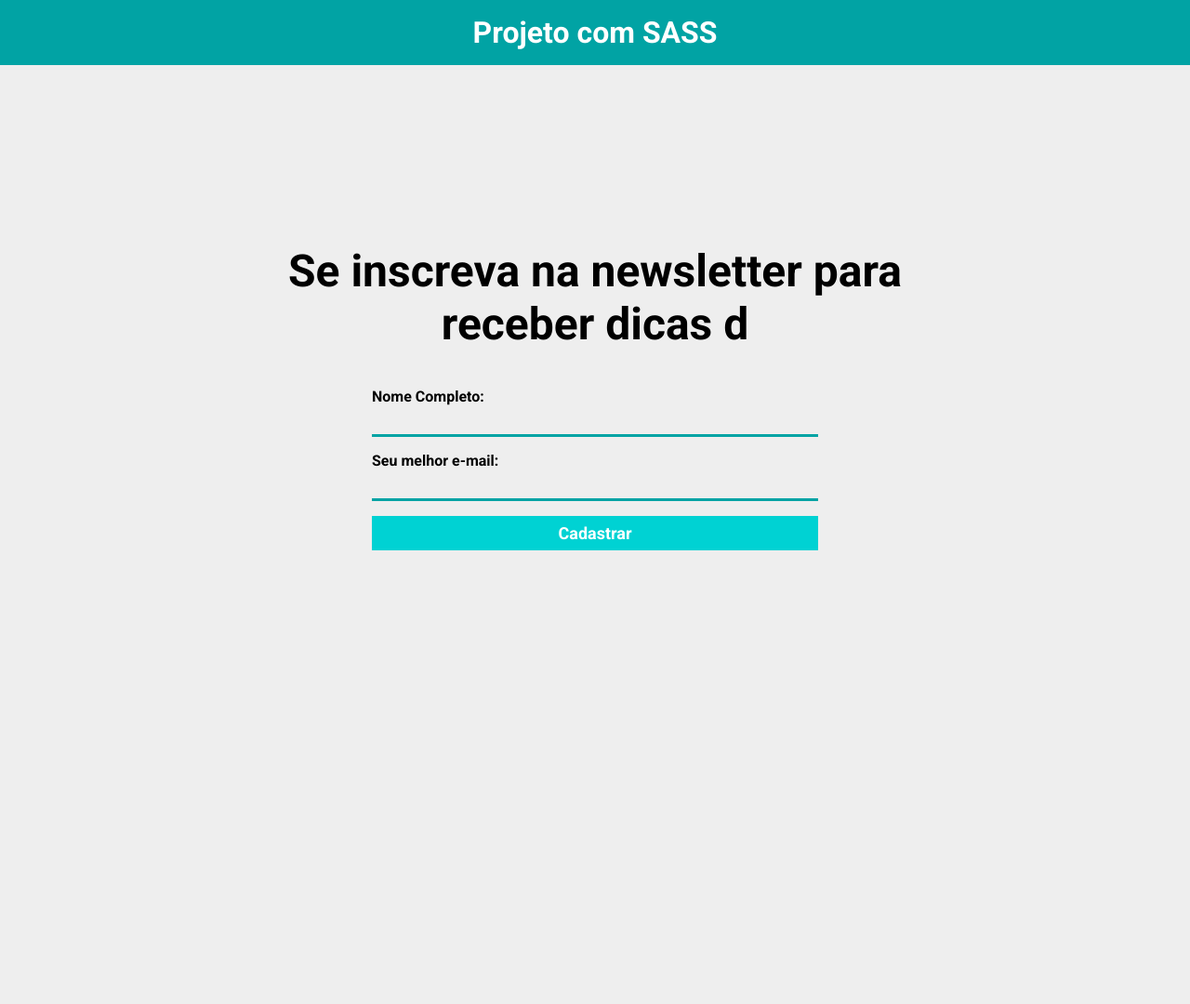
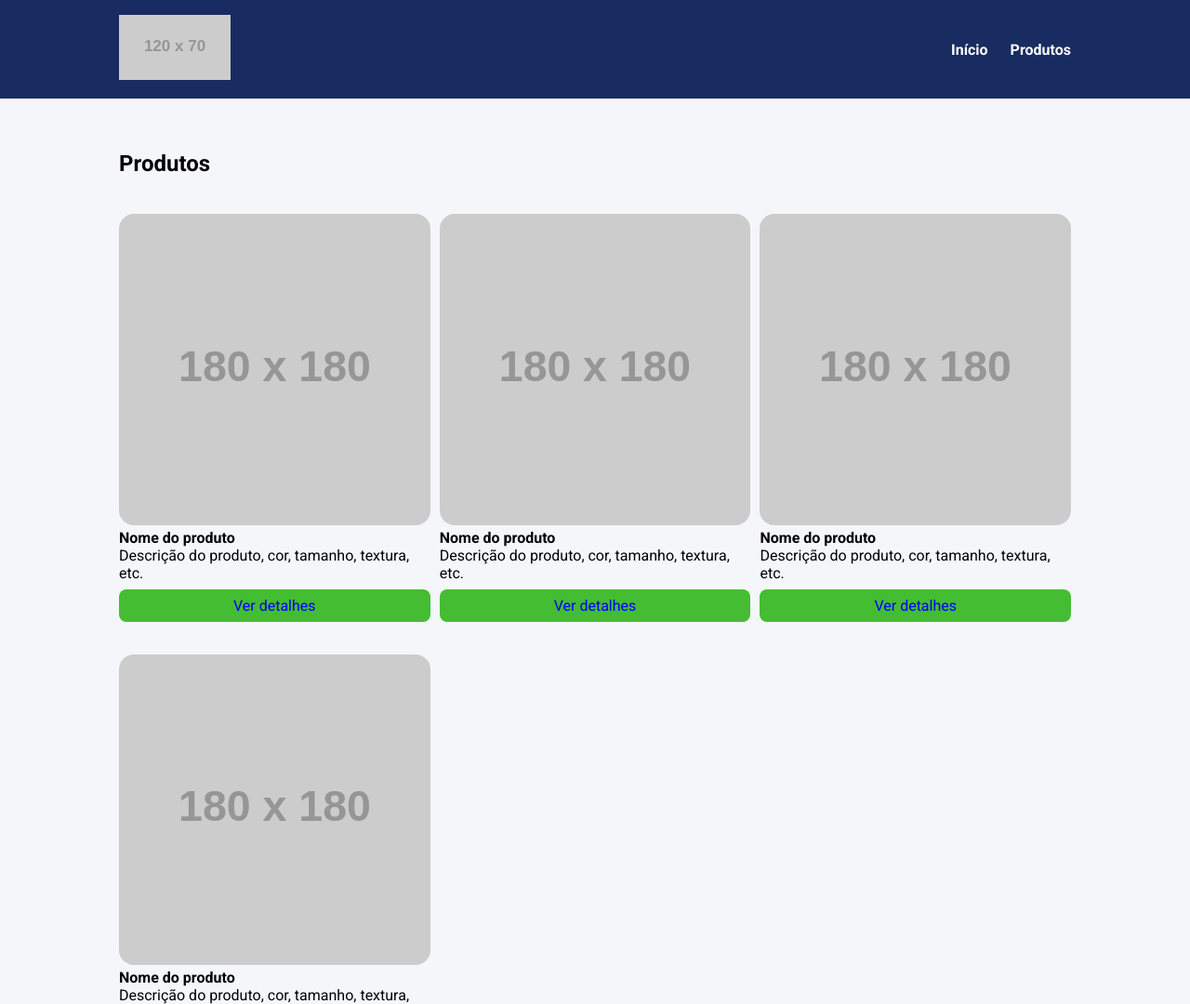
Before and after one commit to MarioHBS/curso_ebac_frontend, a website: page index.html in a window 1280 px wide. Shown: the top 1080 px of the page at 93% size. Before the commit the page ends 800 px from the top, so only its background shows below. Drawn offline with Linux system fonts and the light colour scheme; placeholder pictures from the web are drawn by us.

Commit message:
transformação

```diff
--- a/index.html
+++ b/index.html
@@ -1,32 +1,82 @@
 <!DOCTYPE html>
-<html lang="pt-Br">
+<html lang="pt-BR">
 <head>
     <meta charset="UTF-8">
+    <meta http-equiv="X-UA-Compatible" content="IE=edge">
     <meta name="viewport" content="width=device-width, initial-scale=1.0">
-    <title>Projeto com SASS</title>
+    <title>Document</title>
 
     <link rel="preconnect" href="https://fonts.googleapis.com">
     <link rel="preconnect" href="https://fonts.gstatic.com" crossorigin>
-    <link href="https://fonts.googleapis.com/css2?family=Inter&family=Pacifico&family=Roboto:wght@400;700&display=swap" rel="stylesheet">
+    <link href="https://fonts.googleapis.com/css2?family=Roboto:wght@400;700&display=swap" rel="stylesheet">
 
     <link rel="stylesheet" href="build/style.css">
 </head>
 <body>
     <header>
         <div class="container">
-            <h1>Projeto com SASS</h1>
+            <div class="branding">
+                <img src="https://via.placeholder.com/120x70" />
+            </div>
+            <nav>
+                <ul class="menu">
+                    <li>
+                        <a href="#">Início</a>
+                    </li>
+                    <li>
+                        <a href="#produtos">Produtos</a>
+                    </li>
+                </ul>
+            </nav>
         </div>
     </header>
 
-    <div class="form-container container">
-        <h2>Se inscreva na newsletter para receber dicas d</h2>
-        <form>
-            <label for="nome-completo">Nome Completo:</label>
-            <input type="text" id="nome-completo" />
-            <label for="email">Seu melhor e-mail:</label>
-            <input type="email" id="email" />
-            <button type="submit">Cadastrar</button>
-        </form>
-    </div>
+    <section id="produtos">
+        <div class="container">
+            <h2>Produtos</h2>
+            <ul class="products">
+                <li class="product-item">
+                    <img src="https://via.placeholder.com/180x180" />
+                    <h4>Nome do produto</h4>
+                    <p>
+                        Descrição do produto, cor, tamanho, textura, etc.
+                    </p>
+                    <a href="#" class="product-button">
+                        Ver detalhes
+                    </a>
+                </li>
+                <li class="product-item">
+                    <img src="https://via.placeholder.com/180x180" />
+                    <h4>Nome do produto</h4>
+                    <p>
+                        Descrição do produto, cor, tamanho, textura, etc.
+                    </p>
+                    <a href="#" class="product-button">
+                        Ver detalhes
+                    </a>
+                </li>
+                <li class="product-item">
+                    <img src="https://via.placeholder.com/180x180" />
+                    <h4>Nome do produto</h4>
+                    <p>
+                        Descrição do produto, cor, tamanho, textura, etc.
+                    </p>
+                    <a href="#" class="product-button">
+                        Ver detalhes
+                    </a>
+                </li>
+                <li class="product-item">
+                    <img src="https://via.placeholder.com/180x180" />
+                    <h4>Nome do produto</h4>
+                    <p>
+                        Descrição do produto, cor, tamanho, textura, etc.
+                    </p>
+                    <a href="#" class="product-button">
+                        Ver detalhes
+                    </a>
+                </li>
+            </ul>
+        </div>
+    </section>
 </body>
 </html>
--- a/source/config/variaveis.scss
+++ b/source/config/variaveis.scss
@@ -1,8 +1,9 @@
 $fontePrincipal: Roboto, sans-serif;
-$corDeFundo: #c8d6e5;
-$corPrincipal: #01a3a4;
-$corSecundaria: #00d2d3;
+
+$corDeFundo: #f5f6fa;
+$corPrincipal: #44bd32;
+$corSecundaria: #182C61;
 
 // breakpoints:
 $mobile: 767px;
-$tblet: 1023px;
+$tablet: 1023px;
--- a/source/main.scss
+++ b/source/main.scss
@@ -1,21 +1,11 @@
-@use "sass:math";
-
-@use 'config/reset';
+@use 'config/reset.scss';
 @use 'config/variaveis.scss';
 
-@mixin elementoForm() {
-    padding: 8px;
-    display: block;
-    width: 100%;
-    margin-bottom: 16px;
-}
-
-@function pixelPraEm($alvoPx, $contextoPx: 16px) {
-    @return math.div($alvoPx, $contextoPx)+em;
-}
+@use 'secoes/produtos.scss';
+@use 'secoes/menu.scss';
 
 body {
-    background-color: #eee;
+    background-color: variaveis.$corDeFundo;
 }
 
 .container {
@@ -25,64 +15,29 @@ body {
 }
 
 header {
-    padding: 16px 0;
-    background-color: variaveis.$corPrincipal;
-    text-align: center;
-    color: #fff;
-}
+    background-color: variaveis.$corSecundaria;
+    position: sticky;
+    top: 0;
+    left: 0;
 
-.form-container {
-    height: calc(100vh - 70px);
-    display: flex;
-    flex-direction: column;
-    align-items: center;
-    justify-content: center;
-    max-width: 760px;
-
-    h2 {
-        font-size: pixelPraEm(48px);
-        text-align: center;
-    }
-
-    form {
-        width: 100%;
-        max-width: 480px;
-        margin-top: 40px;
-
-        label {
-            font-weight: bold;
-            cursor: pointer;
-        }
-
-        input {
-            @include elementoForm();
-            background-color: transparent;
-            border: none;
-            border-bottom: 3px solid variaveis.$corPrincipal;
-        }
-
-        button {
-            @include elementoForm();
-            background-color: variaveis.$corSecundaria;
-            border: none;
-            font-size: 18px;
-            font-weight: bold;
-            cursor: pointer;
-            color: #fff;
-
-            &:hover {
-                background-color: darken(variaveis.$corSecundaria, 15%);
-            }
-        }
+    .container {
+        display: flex;
+        justify-content: space-between;
+        align-items: center;
+        padding: 16px 0;
     }
 }
 
-@media screen and (max-width: variaveis.$mobile) {
+li {
+    list-style: none;
+}
+
+section {
+    padding: 56px 0;
+}
+
+@media screen and (max-width: variaveis.$tablet) {
     .container {
         max-width: 80%;
     }
-
-    .form-container h2 {
-        font-size: pixelPraEm(32px);
-    }
 }
--- /dev/null
+++ b/source/secoes/menu.scss
@@ -0,0 +1,13 @@
+.menu {
+    display: flex;
+
+    li {
+        font-weight: bold;
+        margin-left: 24px;
+
+        a {
+            color: #fff;
+            text-decoration: none;
+        }
+    }
+}
--- a/source/secoes/produtos.scss
+++ b/source/secoes/produtos.scss
@@ -1,5 +1,52 @@
-@use '../config/cores.scss';
+@use '../config/variaveis';
+@use "sass:math";
 
-.produtos {
-    background-color: cores.$corPrincipal;
+@function gridSize($grids) {
+    @return repeat($grids, math.div(98%, $grids));
 }
+
+.products {
+    margin-top: 40px;
+    display: grid;
+    grid-template-columns: gridSize(3);
+    column-gap: 1%;
+    row-gap: 4%;
+    width: 100%;
+}
+.product-item {
+    img {
+        width: 100%;
+        border-radius: 16px;
+    }
+}
+
+.product-button {
+    display: block;
+    background-color: variaveis.$corPrincipal;
+    text-align: center;
+    padding: 8px 0;
+    border-radius: 8px;
+    margin-top: 8px;
+    text-decoration: none;
+
+    &:hover {
+        background-color: lighten(variaveis.$corPrincipal, $amount: 10%);
+    }
+}
+
+@media screen and (max-width: variaveis.$mobile) {
+    .products {
+        display: block;
+    }
+
+    .product-item {
+        margin-bottom: 32px;
+    }
+}
+
+@media screen and (max-width: variaveis.$tablet) {
+    .products {
+        grid-template-columns: repeat(2, 48.5%);
+        column-gap: 3%;
+    }
+}
```
Also changed, not shown: build/style.css, source/style.css (added), 1 other file.
